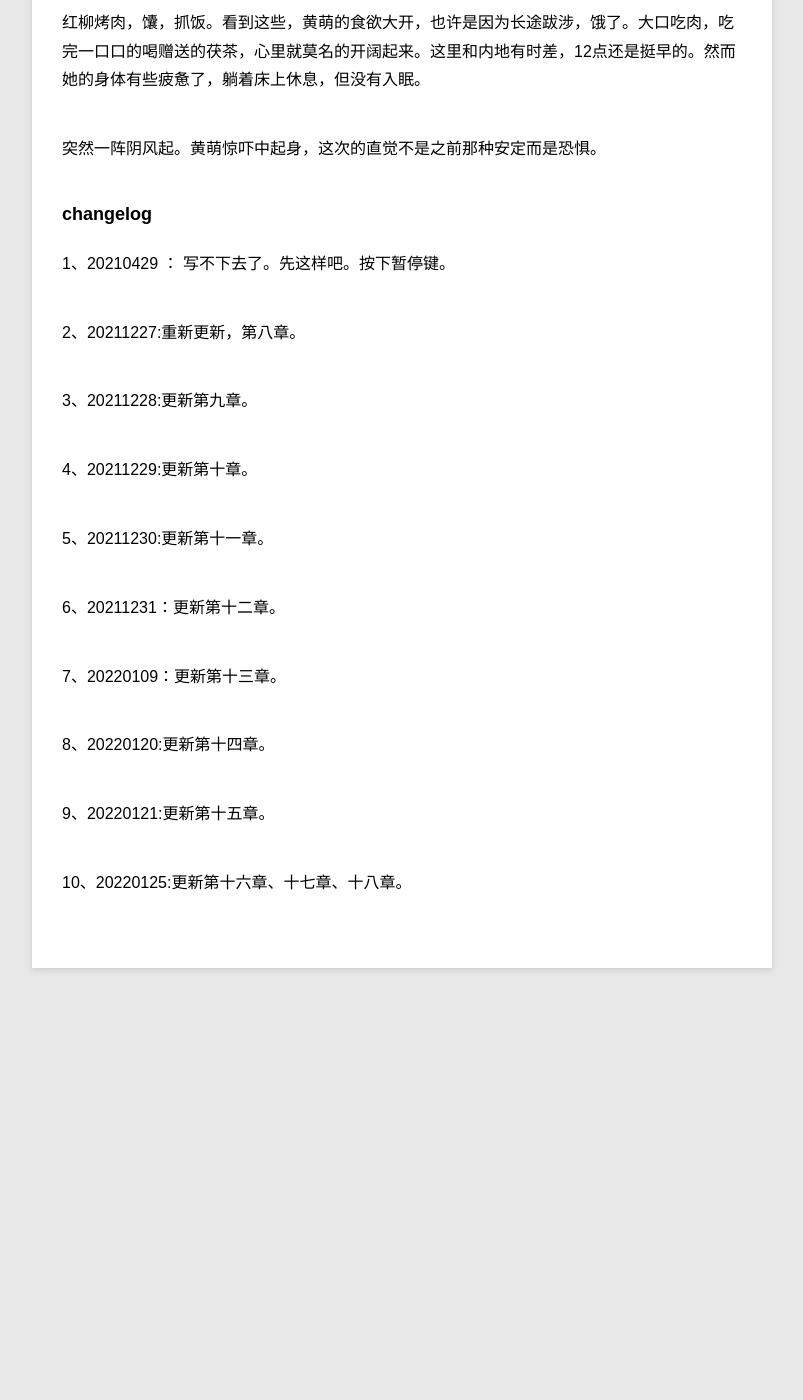
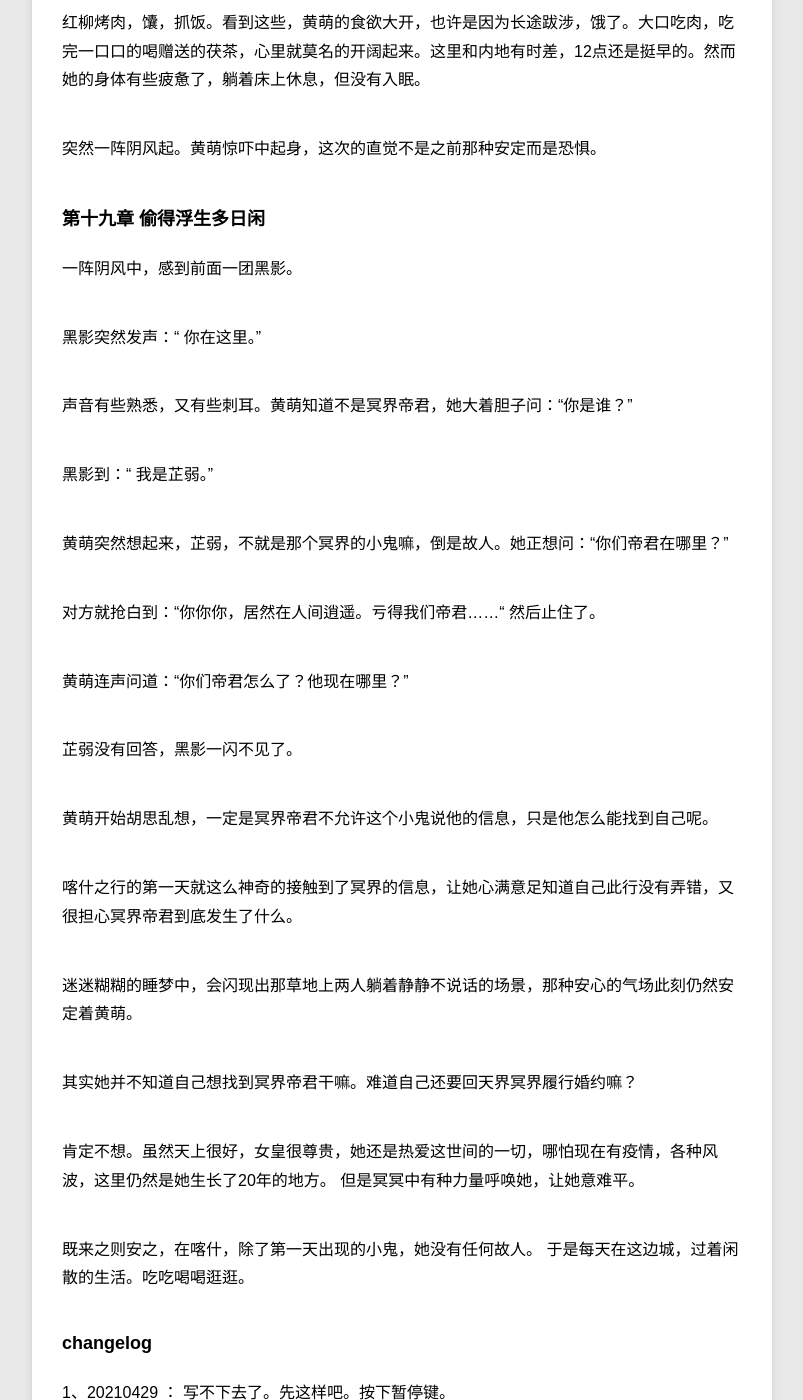
Before and after one commit to violettianjie/violettianjie.github.io, a Jekyll site: the page built from _posts/blog/2020-12-26-xiyu.md, in a window 1280 px wide and 1400 px high, scrolled down 30682 px. Shown: the whole window, without its empty margins (78-881 px from the left). Built offline with Jekyll 4.4.1, drawn with Linux system fonts in a browser that asks for light colours; before the commit the page ends 31730 px from its top, so only the background shows below that; some of the changed text lies outside the part shown.

Commit message:
Update 2020-12-26-xiyu.md

```diff
--- a/_posts/blog/2020-12-26-xiyu.md
+++ b/_posts/blog/2020-12-26-xiyu.md
@@ -682,6 +682,39 @@ category: blog
 
 突然一阵阴风起。黄萌惊吓中起身，这次的直觉不是之前那种安定而是恐惧。
 
+### 第十九章 偷得浮生多日闲
+
+
+一阵阴风中，感到前面一团黑影。
+
+黑影突然发声：“ 你在这里。”
+
+声音有些熟悉，又有些刺耳。黄萌知道不是冥界帝君，她大着胆子问：“你是谁？”
+
+黑影到：“ 我是芷弱。”
+
+黄萌突然想起来，芷弱，不就是那个冥界的小鬼嘛，倒是故人。她正想问：“你们帝君在哪里？”
+
+对方就抢白到：“你你你，居然在人间逍遥。亏得我们帝君......“ 然后止住了。
+
+黄萌连声问道：“你们帝君怎么了？他现在哪里？”
+
+芷弱没有回答，黑影一闪不见了。
+
+黄萌开始胡思乱想，一定是冥界帝君不允许这个小鬼说他的信息，只是他怎么能找到自己呢。
+
+喀什之行的第一天就这么神奇的接触到了冥界的信息，让她心满意足知道自己此行没有弄错，又很担心冥界帝君到底发生了什么。
+
+迷迷糊糊的睡梦中，会闪现出那草地上两人躺着静静不说话的场景，那种安心的气场此刻仍然安定着黄萌。
+
+其实她并不知道自己想找到冥界帝君干嘛。难道自己还要回天界冥界履行婚约嘛？
+
+肯定不想。虽然天上很好，女皇很尊贵，她还是热爱这世间的一切，哪怕现在有疫情，各种风波，这里仍然是她生长了20年的地方。 但是冥冥中有种力量呼唤她，让她意难平。
+
+既来之则安之，在喀什，除了第一天出现的小鬼，她没有任何故人。
+于是每天在这边城，过着闲散的生活。吃吃喝喝逛逛。
+
+
 
 
 ### changelog
@@ -704,4 +737,4 @@ category: blog
 
 9、20220121:更新第十五章。
 
-10、20220125:更新第十六章、十七章、十八章。
+10、20220125:更新第十六章、十七章、十八章、十九章。
```
